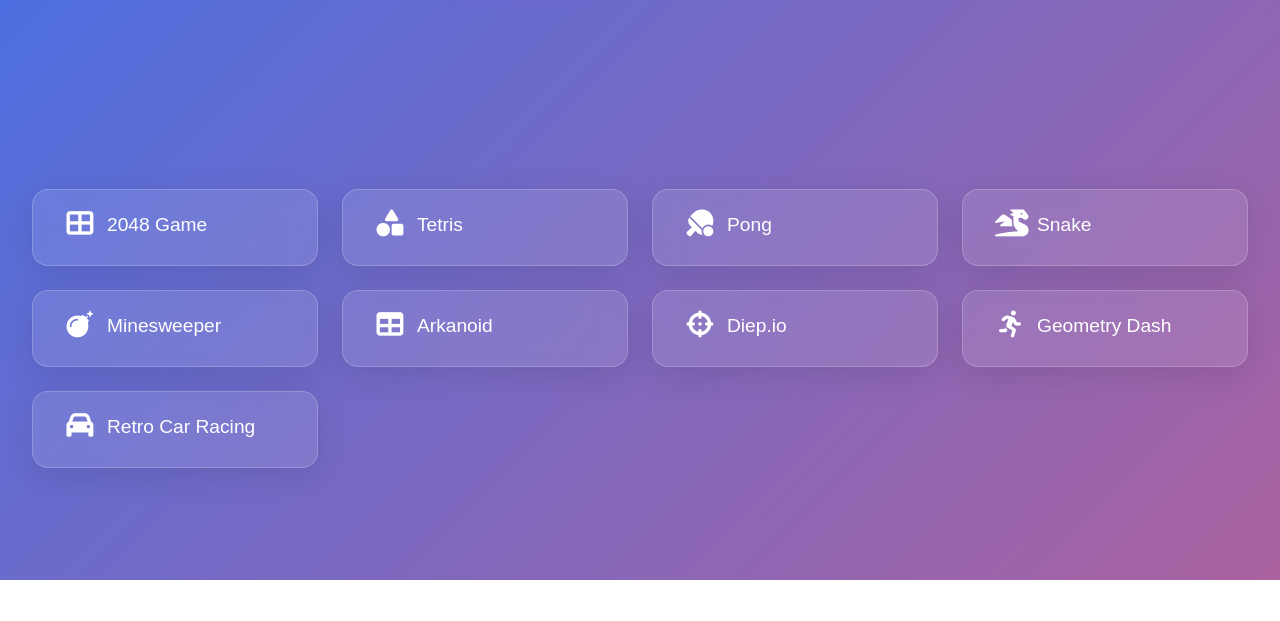
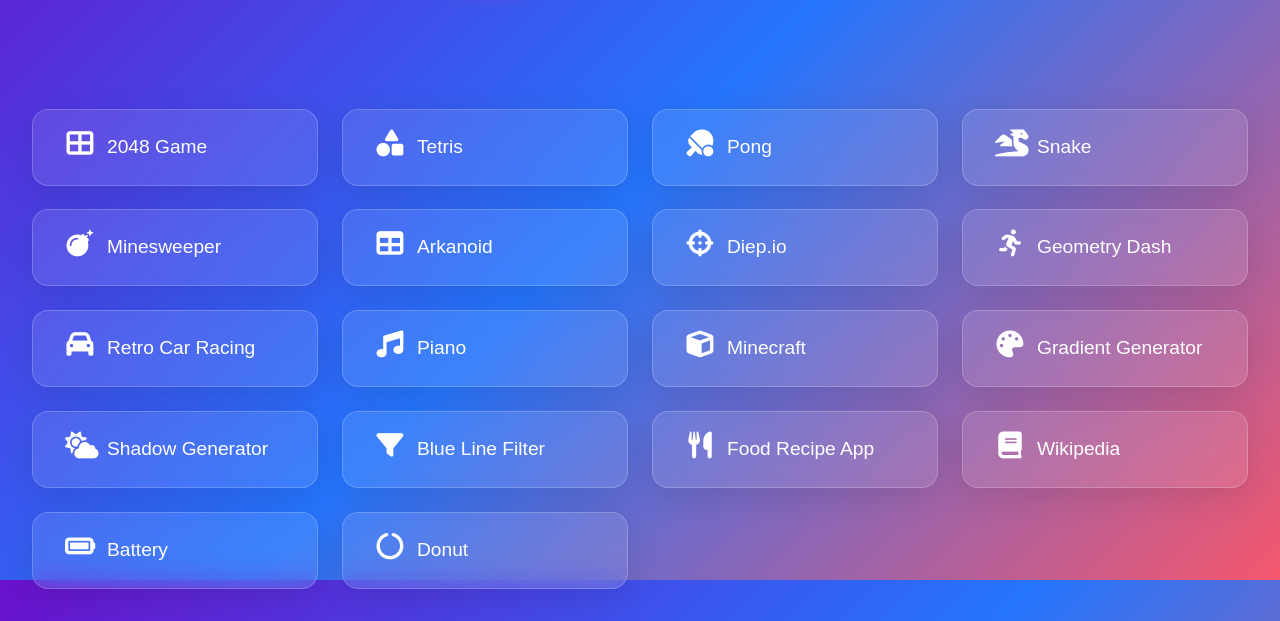
Before and after one commit to JTT2013/GameHub, a plain HTML site: page index.html in a window 1280 px wide. Shown: the part 220-841 px from the top of the page. Before the commit the page ends 800 px from the top, so only its background shows below. Drawn offline with Linux system fonts and the light colour scheme.

Commit message:
Update index.html

```diff
--- a/index.html
+++ b/index.html
@@ -92,15 +92,12 @@
         cursor: pointer;
         transition: all 0.3s ease;
         backdrop-filter: blur(12px);
+        overflow: hidden;
+        box-shadow: 0 8px 32px rgba(0, 0, 0, 0.1);
+        display: flex;
+        align-items: center;
         opacity: 0;
         animation: fadeInUp 0.5s ease-out forwards;
-        overflow: hidden;
-        box-shadow: 0 8px 32px rgba(0, 0, 0, 0.1);
-        display: none;
-      }
-
-      .button.show {
-        display: flex;
       }
 
       .button:hover {
@@ -166,6 +163,10 @@
         transform: translateY(-2px);
       }
 
+      .hidden {
+        display: none !important;
+      }
+
       @keyframes gradientFlow {
         0% {
           background-position: 0% 50%;
@@ -229,37 +230,38 @@
       <h1 class="title">Game Hub</h1>
       <p class="subtitle">Collection of Mini Projects & Games</p>
       <div class="filter-buttons">
-        <button class="filter-btn active" onclick="filterItems('game')">Game Hub</button>
-        <button class="filter-btn" onclick="filterItems('project')">Project Hub</button>
+        <button class="filter-btn active" data-filter="all">All</button>
+        <button class="filter-btn" data-filter="game">Game Hub</button>
+        <button class="filter-btn" data-filter="project">Project Hub</button>
       </div>
     </header>
 
     <main class="grid-container">
-      <button class="button show" data-category="game" onclick="navigateTo('2048 game')">
+      <button class="button" data-category="game" onclick="navigateTo('2048 game')">
         <i class="fas fa-th-large"></i>2048 Game
       </button>
-      <button class="button show" data-category="game" onclick="navigateTo('tetris')">
+      <button class="button" data-category="game" onclick="navigateTo('tetris')">
         <i class="fas fa-shapes"></i>Tetris
       </button>
-      <button class="button show" data-category="game" onclick="navigateTo('pong game')">
+      <button class="button" data-category="game" onclick="navigateTo('pong game')">
         <i class="fas fa-table-tennis"></i>Pong
       </button>
-      <button class="button show" data-category="game" onclick="navigateTo('snake')">
+      <button class="button" data-category="game" onclick="navigateTo('snake')">
         <i class="fas fa-dragon"></i>Snake
       </button>
-      <button class="button show" data-category="game" onclick="navigateTo('minesweeper game')">
+      <button class="button" data-category="game" onclick="navigateTo('minesweeper game')">
         <i class="fas fa-bomb"></i>Minesweeper
       </button>
-      <button class="button show" data-category="game" onclick="navigateTo('arkanoid')">
+      <button class="button" data-category="game" onclick="navigateTo('arkanoid')">
         <i class="fas fa-table"></i>Arkanoid
       </button>
-      <button class="button show" data-category="game" onclick="navigateTo('diep.io')">
+      <button class="button" data-category="game" onclick="navigateTo('diep.io')">
         <i class="fas fa-crosshairs"></i>Diep.io
       </button>
-      <button class="button show" data-category="game" onclick="navigateTo('geometry dash')">
+      <button class="button" data-category="game" onclick="navigateTo('geometry dash')">
         <i class="fas fa-running"></i>Geometry Dash
       </button>
-      <button class="button show" data-category="game" onclick="navigateTo('retro car racing')">
+      <button class="button" data-category="game" onclick="navigateTo('retro car racing')">
         <i class="fas fa-car"></i>Retro Car Racing
       </button>
 
@@ -293,23 +295,48 @@
     </main>
 
     <script>
-      function navigateTo(folderName) {
-        window.location.href = `${folderName}/index.html`;
-      }
+      document.addEventListener('DOMContentLoaded', function() {
+        const filterButtons = document.querySelectorAll('.filter-btn');
+        const items = document.querySelectorAll('.button');
 
-      function filterItems(category) {
-        document.querySelectorAll('.filter-btn').forEach(btn => {
-          btn.classList.toggle('active', btn.textContent.includes(category));
+        // Initialize - show all items
+        items.forEach(item => {
+          item.style.display = 'flex';
+          setTimeout(() => {
+            item.style.opacity = '1';
+          }, 100);
         });
 
+        filterButtons.forEach(button => {
+          button.addEventListener('click', function() {
+            const filter = this.getAttribute('data-filter');
+
+            // Update active button
+            filterButtons.forEach(btn => btn.classList.remove('active'));
+            this.classList.add('active');
+
+            // Filter items
+            items.forEach(item => {
+              const category = item.getAttribute('data-category');
+
+              if (filter === 'all' || category === filter) {
+                item.style.display = 'flex';
+                setTimeout(() => {
+                  item.style.opacity = '1';
+                }, 100);
+              } else {
+                item.style.opacity = '0';
+                setTimeout(() => {
+                  item.style.display = 'none';
+                }, 300);
+              }
+            });
+          });
+        });
+
+        // Mouse move effect for buttons
         document.querySelectorAll('.button').forEach(btn => {
-          const show = btn.dataset.category === category;
-          btn.classList.toggle('show', show);
-        });
-      }
-
-      document.querySelectorAll('.button').forEach((btn, index) => {
-        btn.style.animationDelay = `${index * 0.1}s`;
+          btn.style.animationDelay = `${Math.random() * 0.5}s`;
 
           btn.addEventListener('mousemove', (e) => {
             const rect = btn.getBoundingClientRect();
@@ -317,6 +344,11 @@
             btn.style.setProperty('--y', `${e.clientY - rect.top}px`);
           });
         });
+      });
+
+      function navigateTo(folderName) {
+        window.location.href = `${folderName}/index.html`;
+      }
     </script>
   </body>
 </html>
```
Lines whose indentation alone changed are shown as unchanged.
